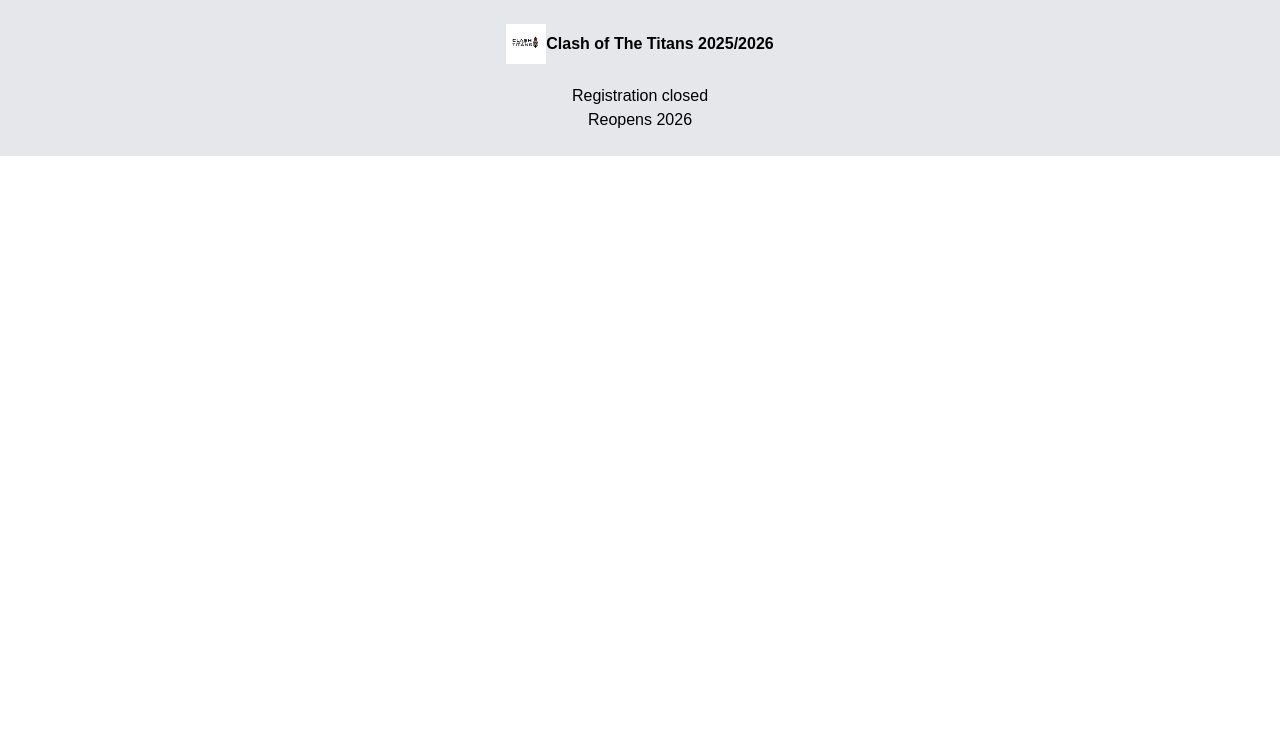
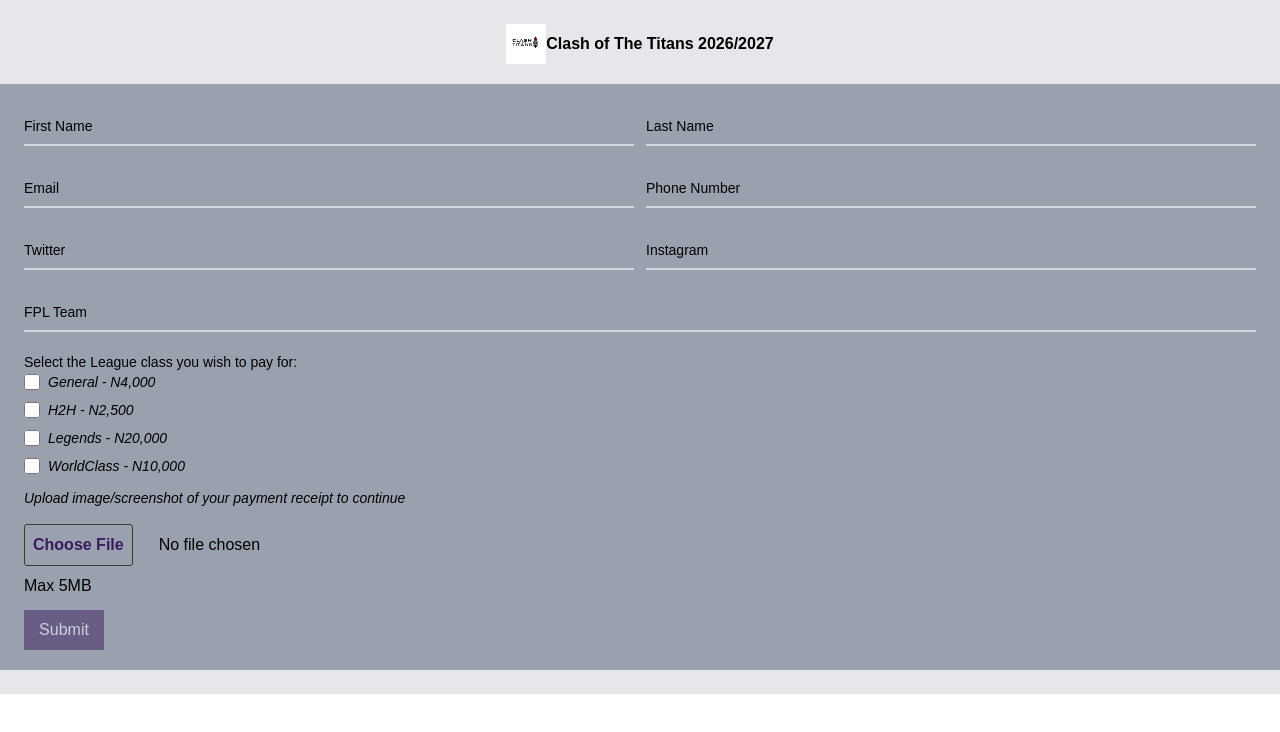
Before and after one commit to Botoku/clashOfTheTitansFPL, a Next.js app: page / in a window 1280 px wide. Shown: the top 732 px of the page. Built offline with nearby package versions, Linux system fonts and the light colour scheme.

Commit message:
fix: rebuilds upload functionality

```diff
--- a/src/app/api/emails/route.ts
+++ b/src/app/api/emails/route.ts
@@ -9,7 +9,8 @@ export async function POST(request: Request) {
   const recepients = [
     {
       name: "Jared FPL",
-      address: "bekeeprecious29@gmail.com",
+      // address: "bekeeprecious29@gmail.com",
+      address: "jbotoku@gmail.com",
     },
   ];
 
--- a/src/app/api/s3-upload/route.ts
+++ b/src/app/api/s3-upload/route.ts
@@ -5,8 +5,8 @@ import {S3Client, PutObjectCommand} from '@aws-sdk/client-s3'
 const s3Client = new S3Client({
     region: process.env.NEXT_PUBLIC_AWS_S3_REGION,
     credentials:{
-        accessKeyId: process.env.NEXT_PUBLIC_AWS_S3_ACCESS_KEY_ID as string,
-        secretAccessKey: process.env.NEXT_PUBLIC_AWS_S3_SECRET_ACCESS_KEY as string
+        accessKeyId: process.env.AWS_S3_ACCESS_KEY_ID as string,
+        secretAccessKey: process.env.AWS_S3_SECRET_ACCESS_KEY as string
     }
 })
 
--- a/src/app/components/RegistrationForm.tsx
+++ b/src/app/components/RegistrationForm.tsx
@@ -50,7 +50,7 @@ const RegistrationForm = () => {
               instagram,
               fplTeam,
               category: selectedOptions.join(", "),
-              imageUrl: `https://clash-of-the-titans-fpl.s3.us-east-1.amazonaws.com/${fileName}`,
+              imageUrl: `https://clash-of-titans.s3.us-east-2.amazonaws.com/${fileName}`,
             }),
           });
           if (userRes.status === 200) {
@@ -66,12 +66,12 @@ const RegistrationForm = () => {
                 instagram,
                 fplTeam,
                 category: selectedOptions.join(", "),
-                imageUrl: `https://clash-of-the-titans-fpl.s3.us-east-1.amazonaws.com/${fileName}`,
+                imageUrl: `https://clash-of-titans.s3.us-east-2.amazonaws.com/${fileName}`,
               }),
             });
             setResponseMessage("Submission SuccessFul. Redirecting to Whatsapp");
             setTimeout(() => {
-              window.open("https://chat.whatsapp.com/L8bwTpP0XMiJ4ahjAJD6Zp", "_blank");
+              // window.open("https://chat.whatsapp.com/L8bwTpP0XMiJ4ahjAJD6Zp", "_blank");
               setfirstName("");
               setlastName("");
               setemail("");
--- a/src/app/globals.css
+++ b/src/app/globals.css
@@ -3,11 +3,18 @@
 :root {
   --background: #ffffff;
   --foreground: #171717;
+  --lime: #BFFF00;
+  --secondary: #1C2541;
+  --blue: #0B132B;
+
 }
 
 @theme inline {
   --color-background: var(--background);
   --color-foreground: var(--foreground);
+  --color-lime: var(--lime);
+  --color-blue: var(--blue);
+  --color-secondary: var(--secondary);
   --font-sans: var(--font-geist-sans);
   --font-mono: var(--font-geist-mono);
 }
--- a/src/app/page.tsx
+++ b/src/app/page.tsx
@@ -1,14 +1,14 @@
 
-import RegistrationWrapper from "./components/RegistrationWrapper";
+import RegistrationForm from "./components/RegistrationForm";
 
 export default function Home() {
   return (
     <div className="bg-gray-200 text-black py-6">
       <div className="flex mx-auto w-max mb-5 items-center">
         <img className="w-10 h-10" src="/Clash of The Titans Logo.png" alt="" />
-        <h1 className="font-bold">Clash of The Titans 2025/2026</h1>
+        <h1 className="font-bold">Clash of The Titans 2026/2027</h1>
       </div>
-      <RegistrationWrapper />
+      <RegistrationForm />
     </div>
   );
 }
--- a/src/lib/models/EntryModel.ts
+++ b/src/lib/models/EntryModel.ts
@@ -1,6 +1,6 @@
 import mongoose from "mongoose";
 
-const EntrySchema = new mongoose.Schema({
+const EntrySchemaNew = new mongoose.Schema({
   firstName: {
     type: String,
     required: true,
@@ -38,9 +38,13 @@ const EntrySchema = new mongoose.Schema({
   clashID: {
     type: String,
     default: "0"
+  },
+  season:{
+    type: String,
+    default: '2025/2026'
   }
 });
 
-const Entry = mongoose.models.Entry || mongoose.model("Entry", EntrySchema);
+const Entry2026 = mongoose.models.Entry2026 || mongoose.model("Entry2026", EntrySchemaNew);
 
-export default Entry;
+export default Entry2026;
```
